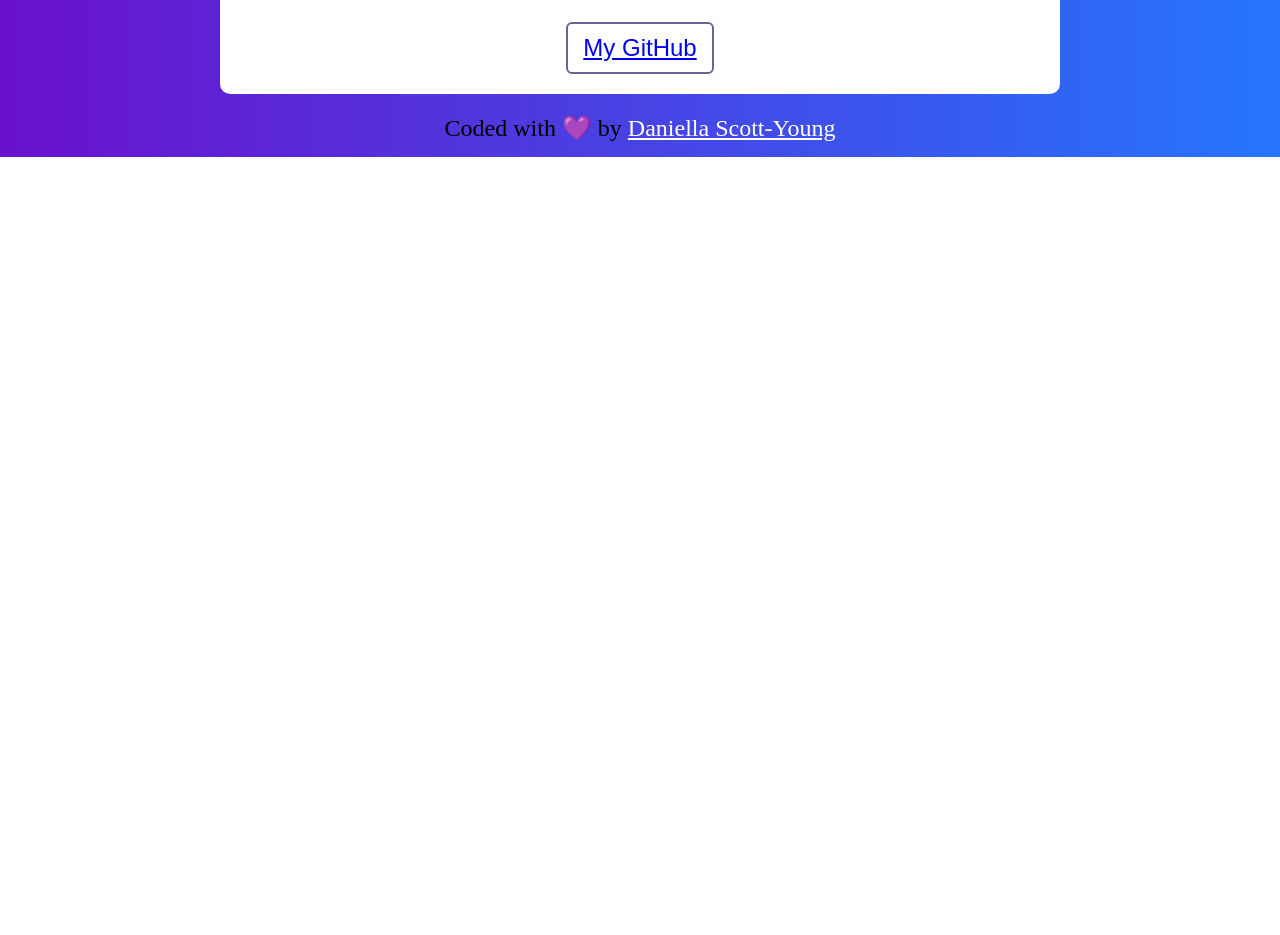
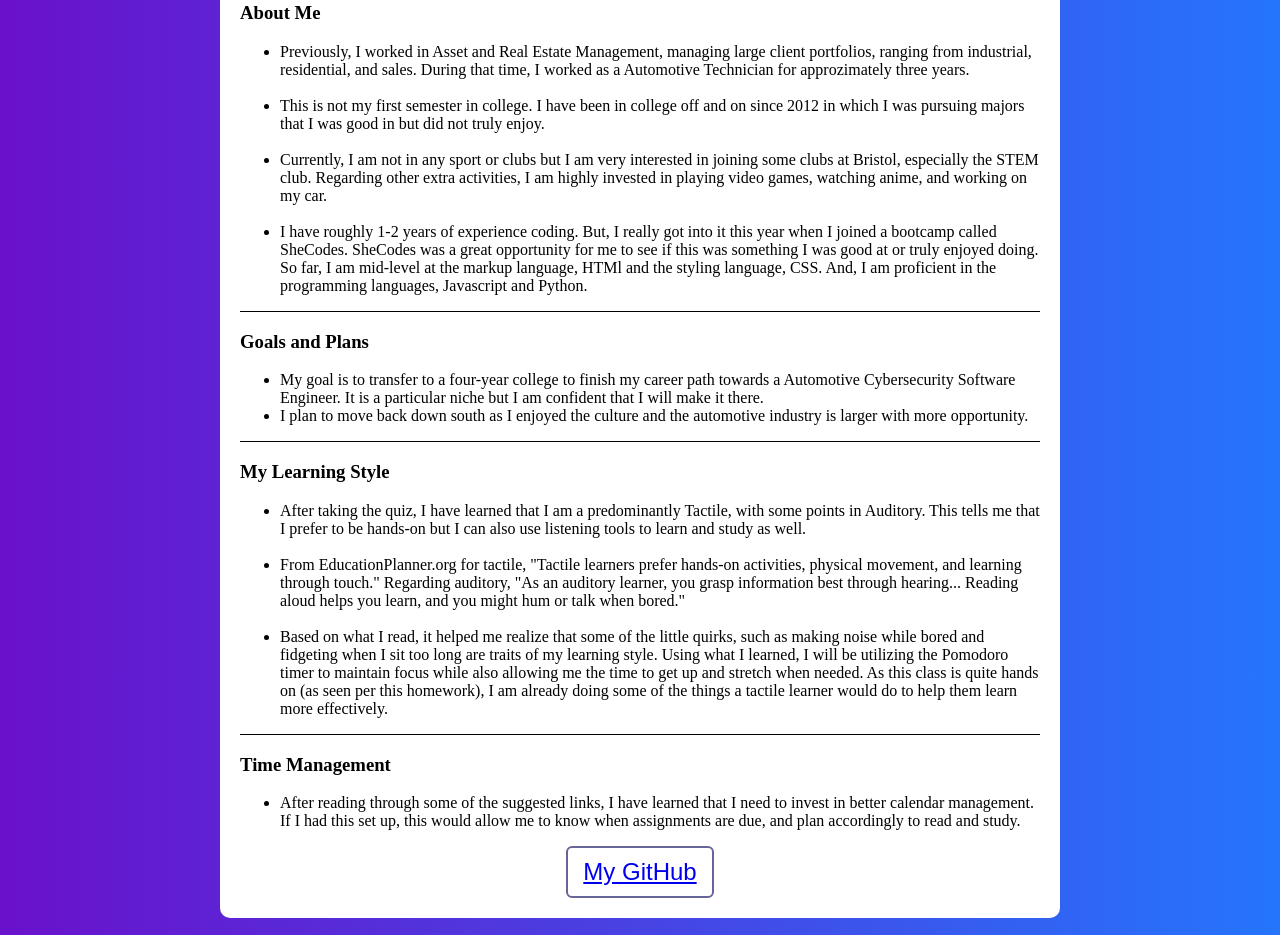
Before and after one commit to dscottyoung2022/Learning-Styles-and-Time-Management, a plain HTML site: page index.html in a window 1280 px wide. Shown: the part 850-1785 px from the top of the page. Before the commit the page ends 1007 px from the top, so only its background shows below. Drawn offline with Linux system fonts and the light colour scheme.

Commit message:
Updated HTML & CSS
Added word content and styling for homework.

```diff
--- a/index.html
+++ b/index.html
@@ -10,15 +10,118 @@
     <div class="container">
       <h1>Daniella Scott-Young</h1>
       <h2>CIS - CI-Information Systems Transfer</h2>
-      <a href="https://github.com/dscottyoung2022" target="_blank">
+      <div class="section-titles">
+        <div>
+          <a href="#about">About Me</a>
+        </div>
+        <div>
+          <a href="#goals">Goals/Plans</a>
+        </div>
+        <div>
+          <a href="#learning">Learning Style</a>
+        </div>
+        <div>
+          <a href="#time">Time Management</a>
+        </div>
+      </div>
+
       <img
         class="game-fuel"
         src="src/Linkedin Profile.jpg"
         alt="LinkedIn Profile Picture"
       />
-      </a>
 
+      <div class="about-me line-below" id="about">
         <h3>About Me</h3>
+        <ul>
+          <li class="work-history">
+            Previously, I worked in Asset and Real Estate Management, managing
+            large client portfolios, ranging from industrial, residential, and
+            sales. During that time, I worked as a Automotive Technician for
+            approzimately three years.
+          </li>
+          <br />
+          <li class="college-experience">
+            This is not my first semester in college. I have been in college off
+            and on since 2012 in which I was pursuing majors that I was good in
+            but did not truly enjoy.
+          </li>
+          <br />
+          <li class="hobbies">
+            Currently, I am not in any sport or clubs but I am very interested
+            in joining some clubs at Bristol, especially the STEM club.
+            Regarding other extra activities, I am highly invested in playing
+            video games, watching anime, and working on my car.
+          </li>
+          <br />
+          <li class="coding-exp">
+            I have roughly 1-2 years of experience coding. But, I really got
+            into it this year when I joined a bootcamp called SheCodes. SheCodes
+            was a great opportunity for me to see if this was something I was
+            good at or truly enjoyed doing. So far, I am mid-level at the markup
+            language, HTMl and the styling language, CSS. And, I am proficient
+            in the programming languages, Javascript and Python.
+          </li>
+        </ul>
+      </div>
+
+      <div class="goals-plans line-below" id="goals">
+        <h3>Goals and Plans</h3>
+        <ul>
+          <li>
+            My goal is to transfer to a four-year college to finish my career
+            path towards a Automotive Cybersecurity Software Engineer. It is a
+            particular niche but I am confident that I will make it there.
+          </li>
+          <li>
+            I plan to move back down south as I enjoyed the culture and the
+            automotive industry is larger with more opportunity.
+          </li>
+        </ul>
+      </div>
+
+      <div class="learning-style line-below" id="learning">
+        <h3>My Learning Style</h3>
+        <ul>
+          <li>
+            After taking the quiz, I have learned that I am a predominantly
+            Tactile, with some points in Auditory. This tells me that I prefer
+            to be hands-on but I can also use listening tools to learn and study
+            as well.
+          </li>
+          <br />
+          <li>
+            From EducationPlanner.org for tactile, "Tactile learners prefer
+            hands-on activities, physical movement, and learning through touch."
+            Regarding auditory, "As an auditory learner, you grasp information
+            best through hearing... Reading aloud helps you learn, and you might
+            hum or talk when bored."
+          </li>
+          <br />
+          <li>
+            Based on what I read, it helped me realize that some of the little
+            quirks, such as making noise while bored and fidgeting when I sit
+            too long are traits of my learning style. Using what I learned, I
+            will be utilizing the Pomodoro timer to maintain focus while also
+            allowing me the time to get up and stretch when needed. As this
+            class is quite hands on (as seen per this homework), I am already
+            doing some of the things a tactile learner would do to help them
+            learn more effectively.
+          </li>
+        </ul>
+      </div>
+
+      <div class="time-management" id="time">
+        <h3>Time Management</h3>
+        <ul>
+          <li>
+            After reading through some of the suggested links, I have learned
+            that I need to invest in better calendar management. If I had this
+            set up, this would allow me to know when assignments are due, and
+            plan accordingly to read and study.
+          </li>
+        </ul>
+      </div>
 
       <button class="vgb">
         <a href="https://github.com/dscottyoung2022" target="_blank"
@@ -28,9 +131,7 @@
     </div>
     <footer>
       Coded with 💜 by
-      <a class="name" href="https://github.com/dscottyoung2022" target="_blank"
-        >Daniella Scott-Young</a
-      >
+      <h3 class="name">Daniella Scott-Young</h3>
     </footer>
   </body>
 </html>
--- a/src/styles.css
+++ b/src/styles.css
@@ -33,6 +33,22 @@ footer {
   margin: 20px auto;
 }
 
+.section-titles {
+  display: flex;
+  justify-content: space-evenly;
+  font-size: 18px;
+  font-weight: 500px;
+}
+
+.section-titles a {
+  text-decoration: none;
+  color: #669;
+}
+
+.line-below {
+  border-bottom: 1px solid black;
+}
+
 .game-fuel {
   border-radius: 10px;
   transition: all 150ms ease-in-out;
@@ -40,26 +56,6 @@ footer {
 .game-fuel:hover {
   filter: contrast(50%);
   transform: scale(1.2);
-}
-
-.grid img {
-  width: 100%;
-  border-radius: 8px;
-  object-fit: cover;
-  transition: all 150ms ease-in-out;
-}
-.grid img:hover {
-  transform: scale(2);
-}
-
-.grid {
-  display: grid;
-  grid-template-columns: 250px 212px;
-  grid-gap: 5px;
-  width: 300px;
-  margin-right: 225px;
-  margin-left: 70px;
-  margin-bottom: 4px;
 }
 
 .vgb {
@@ -79,21 +75,6 @@ footer {
   cursor: pointer;
 }
 
-.dark {
-  background: linear-gradient(
-    109.6deg,
-    rgb(36, 45, 57) 11.2%,
-    rgb(16, 37, 60) 51.2%,
-    rgb(0, 0, 0) 98.6%
-  );
-  color: white;
-}
-.dark .container {
-  background: rgba(255, 255, 255, 0.1);
-}
-.dark a {
-  color: #669;
-}
 .name {
   color: white;
 }
```
Lines whose indentation alone changed are shown as unchanged.
